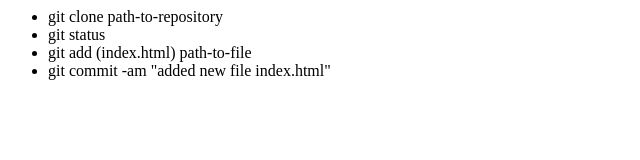
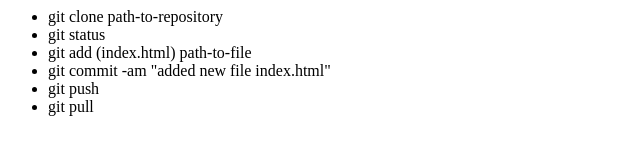
Before and after one commit to iNeped/helloGit, a plain HTML site: page index.html in a window 1280 px wide. Shown: the whole page, without its empty margins (0-640 px from the left). Drawn offline with Linux system fonts and the light colour scheme.

Commit message:
added new file index.html

```diff
--- a/index.html
+++ b/index.html
@@ -12,9 +12,17 @@
 		<li>
 			git add (index.html) path-to-file
 		</li>
-		<!--Todo фиксация изменнений-->
+		<!--Todo фиксация изменнений и коментарии-->
 		<li>
 			git commit -am "added new file index.html"
 		</li>
+		<!-- * Отправить все закомминтированные изменения на сервер-->
+		<li>
+			git push
+		</li>
+		<!-- *Забрать все закомминтированые изменеия с сервера-->
+		<li>
+			git pull
+		</li>
 	</ul>
 </div>
```
